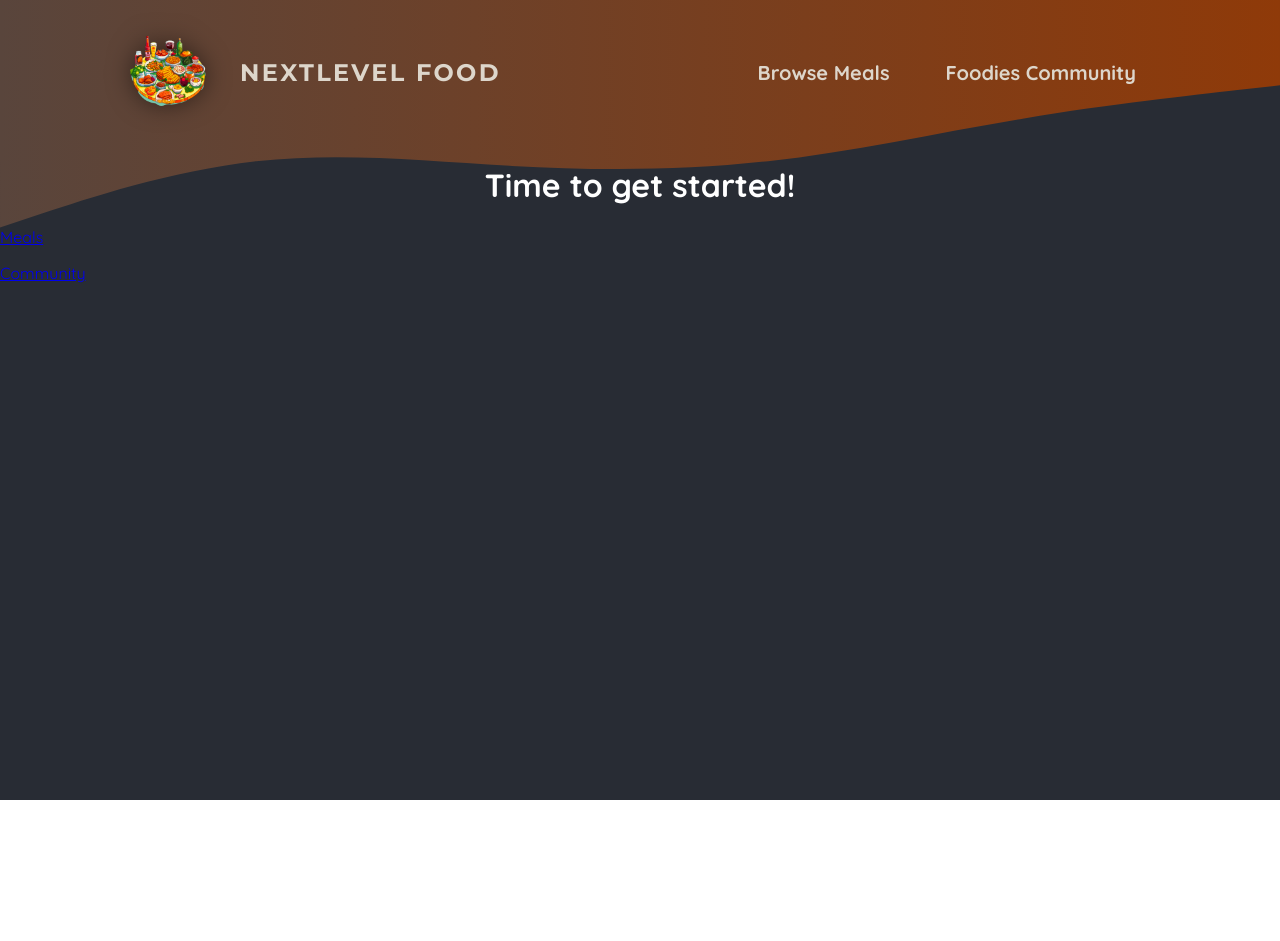
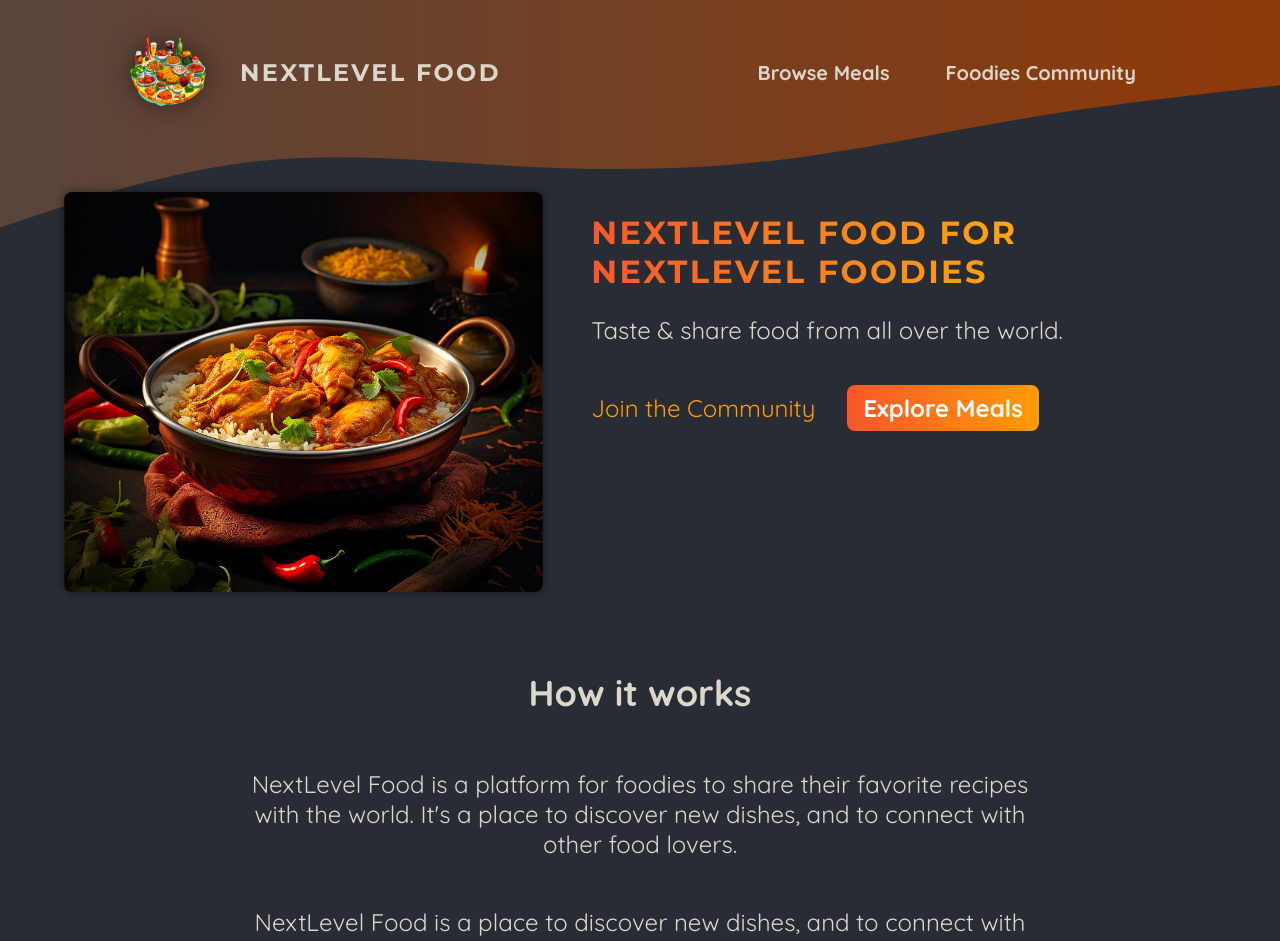
Before and after one commit to aaronmug/food-app-next, a Next.js app: page / in a window 1280 px wide. Shown: the top 941 px of the page. Before the commit the page ends 800 px from the top, so only its background shows below. Built offline with nearby package versions, Linux system fonts and the light colour scheme.

Commit message:
Client Components Commit

```diff
--- a/app/page.js
+++ b/app/page.js
@@ -1,17 +1,54 @@
+"use client";
+
 import Link from "next/link";
+import classes from "./page.module.css";
+import ImageSlideshow from "@/components/images/image-slideshow";
 
 export default function Home() {
   return (
+    <>
+      <header className={classes.header}>
+        <div className={classes.slideshow}>
+          <ImageSlideshow />
+        </div>
+        <div>
+          <div className={classes.hero}>
+            <h1>NextLevel Food for NextLevel Foodies</h1>
+            <p>Taste & share food from all over the world.</p>
+          </div>
+          <div className={classes.cta}>
+            <Link href="/community">Join the Community</Link>
+            <Link href="/meals">Explore Meals</Link>
+          </div>
+        </div>
+      </header>
       <main>
-      <h1 style={{ color: "white", textAlign: "center" }}>
-        Time to get started!
-      </h1>
+        <section className={classes.section}>
+          <h2>How it works</h2>
           <p>
-        <Link href="/meals">Meals</Link>
+            NextLevel Food is a platform for foodies to share their favorite
+            recipes with the world. It&apos;s a place to discover new dishes,
+            and to connect with other food lovers.
           </p>
           <p>
-        <Link href="/community">Community</Link>
+            NextLevel Food is a place to discover new dishes, and to connect
+            with other food lovers.
           </p>
+        </section>
+
+        <section className={classes.section}>
+          <h2>Why NextLevel Food?</h2>
+          <p>
+            NextLevel Food is a platform for foodies to share their favorite
+            recipes with the world. It&apos;s a place to discover new dishes,
+            and to connect with other food lovers.
+          </p>
+          <p>
+            NextLevel Food is a place to discover new dishes, and to connect
+            with other food lovers.
+          </p>
+        </section>
       </main>
+    </>
   );
 }
--- /dev/null
+++ b/app/page.module.css
@@ -0,0 +1,75 @@
+.header {
+  display: flex;
+  gap: 3rem;
+  margin: 3rem auto;
+  width: 90%;
+  max-width: 75rem;
+}
+
+.slideshow {
+  width: 40rem;
+  height: 25rem;
+}
+
+.hero {
+  color: #ddd6cb;
+  font-size: 1.5rem;
+}
+
+.hero h1 {
+  font-size: 2rem;
+  font-weight: bold;
+  font-family: "Montserrat", sans-serif;
+  letter-spacing: 0.15rem;
+  text-transform: uppercase;
+  background: linear-gradient(90deg, #f9572a, #ffc905);
+  background-clip: text;
+  -webkit-background-clip: text;
+  -webkit-text-fill-color: transparent;
+}
+
+.cta {
+  font-size: 1.5rem;
+  display: flex;
+  gap: 1rem;
+}
+
+.cta a {
+  display: inline-block;
+  margin-top: 1rem;
+  padding: 0.5rem 1rem;
+  border-radius: 0.5rem;
+  background: linear-gradient(90deg, #f9572a, #ff9b05);
+  color: #ffffff;
+  font-weight: bold;
+  text-decoration: none;
+}
+
+.cta a:hover,
+.cta a:active {
+  background: linear-gradient(90deg, #fd4715, #f9b241);
+}
+
+.cta a:first-child {
+  background: transparent;
+  font-weight: normal;
+  color: #ff9b05;
+  padding-left: 0;
+}
+
+.cta a:first-child:hover,
+.cta a:first-child:active {
+  background: transparent;
+  color: #f9b241;
+}
+
+.section {
+  display: flex;
+  flex-direction: column;
+  color: #ddd6cb;
+  font-size: 1.5rem;
+  max-width: 50rem;
+  width: 90%;
+  margin: 2rem auto;
+  text-align: center;
+}
--- /dev/null
+++ b/components/images/image-slideshow.jsx
@@ -0,0 +1,48 @@
+import { useEffect, useState } from "react";
+import Image from "next/image";
+
+import burgerImg from "@/assets/burger.jpg";
+import curryImg from "@/assets/curry.jpg";
+import dumplingsImg from "@/assets/dumplings.jpg";
+import macncheeseImg from "@/assets/macncheese.jpg";
+import pizzaImg from "@/assets/pizza.jpg";
+import schnitzelImg from "@/assets/schnitzel.jpg";
+import tomatoSaladImg from "@/assets/tomato-salad.jpg";
+import classes from "./image-slideshow.module.css";
+
+const images = [
+  { image: burgerImg, alt: "A delicious, juicy burger" },
+  { image: curryImg, alt: "A delicious, spicy curry" },
+  { image: dumplingsImg, alt: "Steamed dumplings" },
+  { image: macncheeseImg, alt: "Mac and cheese" },
+  { image: pizzaImg, alt: "A delicious pizza" },
+  { image: schnitzelImg, alt: "A delicious schnitzel" },
+  { image: tomatoSaladImg, alt: "A delicious tomato salad" },
+];
+
+export default function ImageSlideshow() {
+  const [currentImageIndex, setCurrentImageIndex] = useState(0);
+
+  useEffect(() => {
+    const interval = setInterval(() => {
+      setCurrentImageIndex((prevIndex) =>
+        prevIndex < images.length - 1 ? prevIndex + 1 : 0
+      );
+    }, 5000);
+
+    return () => clearInterval(interval);
+  }, []);
+
+  return (
+    <div className={classes.slideshow}>
+      {images.map((image, index) => (
+        <Image
+          key={index}
+          src={image.image}
+          className={index === currentImageIndex ? classes.active : ""}
+          alt={image.alt}
+        />
+      ))}
+    </div>
+  );
+}
--- /dev/null
+++ b/components/images/image-slideshow.module.css
@@ -0,0 +1,26 @@
+.slideshow {
+  position: relative;
+  width: 100%;
+  height: 100%;
+  border-radius: 8px;
+  overflow: hidden;
+  box-shadow: 0 0 0.5rem rgba(0, 0, 0, 0.5);
+}
+
+.slideshow img {
+  width: 100%;
+  height: 100%;
+  object-fit: cover;
+  position: absolute;
+  top: 0;
+  left: 0;
+  opacity: 0;
+  transform: scale(1.1) translateX(-1rem) rotate(-5deg);
+  transition: all 0.5s ease-in-out;
+}
+
+.slideshow .active {
+  z-index: 1;
+  opacity: 1;
+  transform: scale(1) translateX(0) rotate(0);
+}
```
Lines whose indentation alone changed are shown as unchanged.
